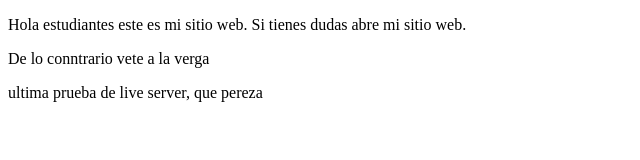
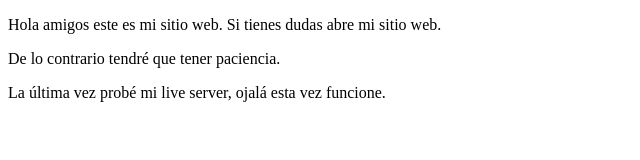
Before and after one commit to adrian0fernandez/proyectoDemoCursoPrework, a plain HTML site: page index.html in a window 1280 px wide. Shown: the whole page, without its empty margins (0-640 px from the left). Drawn offline with Linux system fonts and the light colour scheme.

Commit message:
Primer cambio

```diff
--- a/index.html
+++ b/index.html
@@ -7,10 +7,11 @@
     <title>Comandos para Nodejs</title>
 </head>
 <body>
-    <p>Hola estudiantes este es mi sitio web.
-       Si tienes dudas abre mi sitio web.
+    <p>
+        Hola amigos este es mi sitio web.
+        Si tienes dudas abre mi sitio web.
     </p>
-    <p>De lo conntrario vete a la verga</p>
-    <p>ultima prueba de live server, que pereza</p>
+    <p>De lo contrario tendré que tener paciencia.</p>
+    <p>La última vez probé mi live server, ojalá esta vez funcione.</p>
 </body>
 </html>
```
